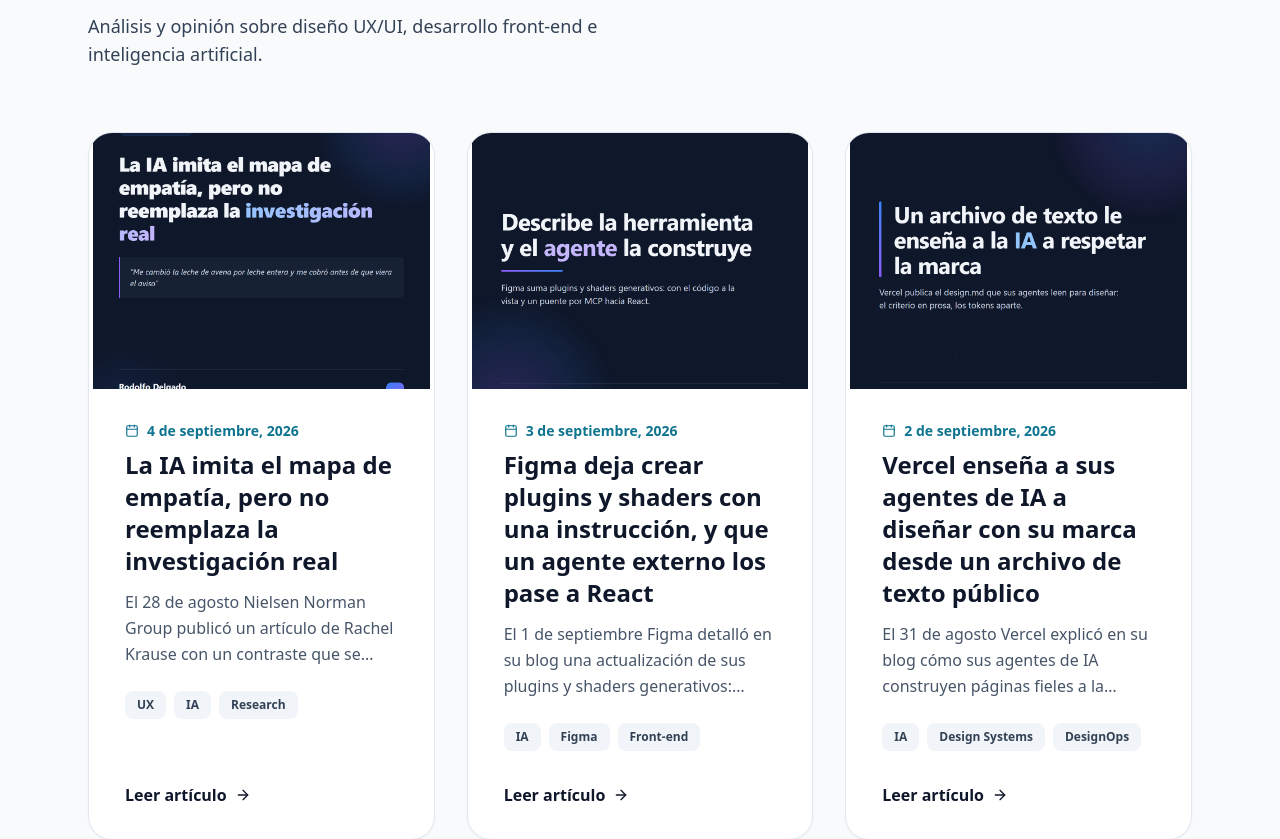
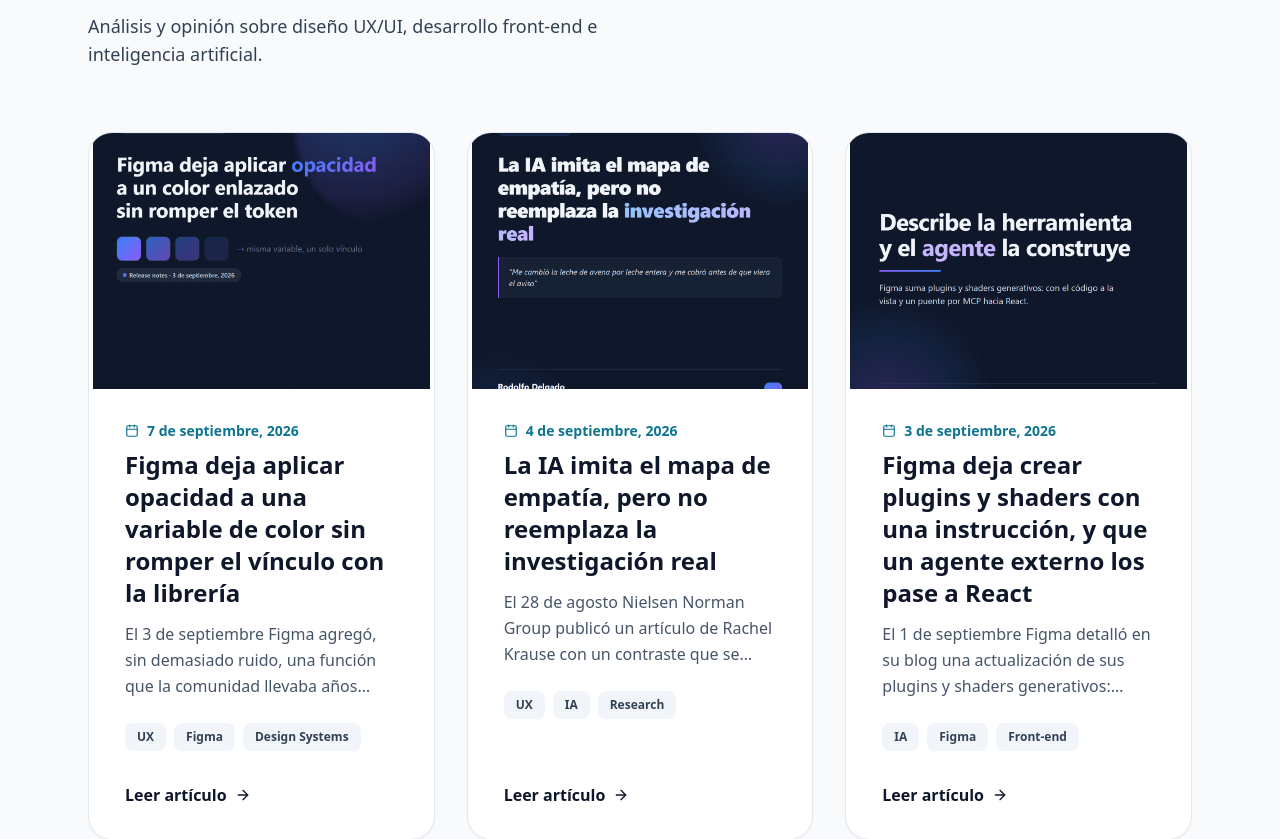
Before and after one commit to rododelgado-collab/portafolio-ux-frontend, a React (Vite) app: page / in a window 1280 px wide. Shown: the part 3740-4579 px from the top of the page. Built offline with nearby package versions, Linux system fonts and the light colour scheme; no server answers.

Commit message:
feat: agregar post al blog: Figma deja aplicar opacidad a un color sin romper el vínculo

```diff
--- a/src/data/blogPosts.ts
+++ b/src/data/blogPosts.ts
@@ -1,6 +1,30 @@
 import type { BlogPost } from '../types'
 
 export const blogPosts: BlogPost[] = [
+  {
+    id: 'figma-opacidad-variable-color-sin-romper-vinculo',
+    title: 'Figma deja aplicar opacidad a una variable de color sin romper el vínculo con la librería',
+    date: '2026-09-07',
+    dateLabel: '7 de septiembre, 2026',
+    tags: ['UX', 'Figma', 'Design Systems'],
+    excerpt:
+      'El 3 de septiembre Figma agregó, sin demasiado ruido, una función que la comunidad llevaba años pidiendo en su foro: poder aplicar opacidad a una variable de color sin desvincularla de la librería. Repaso qué cambia técnicamente, por qué era un problema real para quien mantiene un design system, y por qué a veces la mejora más útil no es la más vistosa.',
+    content: [
+      'El 3 de septiembre de 2026, Figma sumó a sus release notes una función bajo el título "Control opacity at scale". Hasta ahora, cuando un color estaba enlazado a una variable de la librería y alguien necesitaba una versión más transparente de ese mismo color, para un estado deshabilitado, un overlay o un scrim, la única forma de lograrlo era desvincular el color de la variable y ajustar la opacidad a mano. Eso rompía la referencia: si el color base cambiaba después en la librería, esa versión transparente quedaba desactualizada y nadie se enteraba hasta que alguien lo notaba en producción.',
+      'El cambio permite dos cosas. La primera es aliasear la opacidad de una variable de color mientras el color sigue enlazado a la librería, sin necesidad de desvincular nada. La segunda es controlar esa opacidad con una variable numérica: si el número es negativo, la opacidad queda en 0%; si supera 100, queda en 100%; en cualquier otro caso, el valor numérico define directamente el porcentaje. La función está disponible en cualquier plan de Figma, sin restricción por tipo de cuenta, y el caso de uso que la propia documentación destaca es justamente actualizar opacidad de forma consistente en estados deshabilitados, overlays y scrims.',
+      'Vale la pena entender por qué esto no era un capricho de nicho. En el foro de comunidad de Figma existen varios hilos, algunos con años de antigüedad, pidiendo exactamente esta función: la posibilidad de mantener un color como fuente única de verdad y crear variantes con opacidad que se actualicen solas cuando ese color base cambia. Mientras tanto, la comunidad resolvía el problema con plugins de terceros, capas de modificación de opacidad no destructivas, o simplemente aceptando la duplicación de variables como costo de mantener el sistema ordenado.',
+      'Trabajando con design systems en banca y fintech, primero en Sermaluc para la app de Banco Estado y después en ManpowerGroup para la app Tarjeta Líder, este problema apareció una y otra vez. Un color de marca terminaba necesitando una variante al 40% para un estado deshabilitado, otra al 12% para un scrim detrás de un modal, y cada una recibía su propio nombre de variable porque no había forma de derivarla del color base sin perder el vínculo. El resultado era un archivo de variables cada vez más largo, con nombres que había que recordar o buscar, y el riesgo constante de que alguien tomara la variante equivocada para un componente nuevo.',
+      'Ese riesgo no es solo estético. Cuando una variante de opacidad queda desvinculada del color base y alguien actualiza la paleta de marca meses después, nada avisa que esa variante quedó atrás. En un sistema de diseño bancario, donde el mismo color de error o de advertencia se repite en decenas de pantallas con distintos niveles de énfasis, esa clase de desincronización silenciosa es exactamente el tipo de deuda que después cuesta una auditoría completa de consistencia visual para detectar.',
+      'Conviene mirar este anuncio con la escala que le corresponde. No es un rediseño de producto ni una función con demo vistosa en una keynote: es una entrada más, entre varias, en una página de release notes. Figma no publicó cifras de cuánta gente pedía esto, ni un caso de estudio sobre cuánto tiempo ahorra. La evidencia de que resolvía un problema real está, más bien, en la cantidad de hilos de foro y de plugins de comunidad que existían únicamente para compensar esta carencia, un tipo de evidencia indirecta pero bastante convincente cuando se repite durante años.',
+      'Lo que más me interesa de este tipo de mejoras es que compiten mal por atención frente a los anuncios de agentes de IA o canvases generativos, pero terminan afectando el trabajo diario de quien mantiene un sistema de diseño mucho más que muchas de esas funciones más vistosas. Nadie hace una demo de un archivo de variables con veinte entradas menos, pero esa reducción es la que de verdad baja el costo de mantener el sistema y el margen de error de quien lo usa todos los días.',
+      'La pregunta que me deja, pensando en los sistemas de diseño donde he trabajado, es cuántas variables duplicadas siguen viviendo hoy en esas librerías solo porque, hasta hace unos días, no había otra forma de resolverlo.',
+    ],
+    image: '/blog/figma-opacidad-variable-color-sin-romper-vinculo.png',
+    imageAlt:
+      'Tarjeta del artículo: Figma deja aplicar opacidad a un color de variable enlazado sin romper el token, con cuatro muestras de un mismo color en distintas opacidades',
+    sourceUrl: 'https://www.figma.com/release-notes/',
+    sourceLabel: 'Figma — Release notes',
+  },
   {
     id: 'ia-no-reemplaza-investigacion-real-mapas-empatia',
     title: 'La IA imita el mapa de empatía, pero no reemplaza la investigación real',
```
Also changed, not shown: public/blog/figma-opacidad-variable-color-sin-romper-vinculo.png (added), 1 other file (tests, documents, lock files or other folders).
